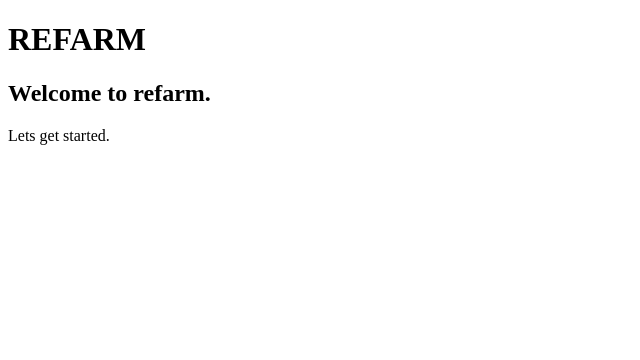
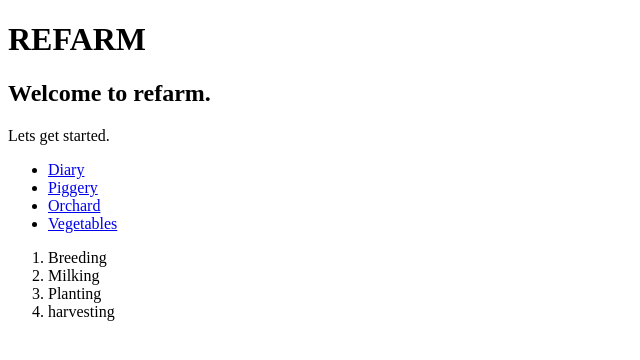
Before and after one commit to Biko23/refarm, a plain HTML site: page index.html in a window 1280 px wide. Shown: the whole page, without its empty margins (0-640 px from the left). Drawn offline with Linux system fonts and the light colour scheme.

Commit message:
Added links and lists

```diff
--- a/index.html
+++ b/index.html
@@ -5,9 +5,27 @@
 </head>
 <body>
 
+<!---This is the top of the web page.-->
 <h1>REFARM</h1>
 <h2>Welcome to refarm.</h2>
 <p>Lets get started.</p>
+<!-- lists of activities-->
+<ul>
+    <li>
+        <a href=https://www.google.com/imgres?imgurl=https%3A%2F%2Fmedia.mehrnews.com%2Fd%2F2020%2F02%2F04%2F4%2F3371550.jpg&imgrefurl=http%3A%2F%2Fwww.tehrantimes.com%2Fnews%2F444837%2FExports-of-dairy-products-to-reach-1m-tons-by-mid-March&tbnid=3nU01U5KdV3QtM&vet=12ahUKEwieqerdudPpAhURNBoKHbuiBxkQMygBegUIARC4AQ..i&docid=fhJp2sC3nf5LgM&w=800&h=557&q=dairy&ved=2ahUKEwieqerdudPpAhURNBoKHbuiBxkQMygBegUIARC4AQ>Diary</a></li>
+    <li>
+        <a href=https://www.google.com/imgres?imgurl=https%3A%2F%2Fwww.aboutuganda.com%2Fwp-content%2Fuploads%2Fpiggery-uganda.jpg&imgrefurl=https%3A%2F%2Fwww.aboutuganda.com%2Fuganda%2Fagriculture%2Fpig-farming-in-uganda&tbnid=rqrhxiQ_oWrLOM&vet=12ahUKEwi_05q1u9PpAhXX0oUKHdzvAfkQMygFegUIARDAAQ..i&docid=f-bOiVM2FAL3WM&w=500&h=400&q=piggery&ved=2ahUKEwi_05q1u9PpAhXX0oUKHdzvAfkQMygFegUIARDAAQ>Piggery</a></li>
+    <li>
+        <a href=https://www.google.com/imgres?imgurl=http%3A%2F%2Fwww.minnesotamonthly.com%2Fwp-content%2Fuploads%2Fsites%2F85%2F2018%2F09%2FFotolia_221387397_Subscription_XL-1.jpg&imgrefurl=https%3A%2F%2Fwww.minnesotamonthly.com%2Ftravel-recreation%2Fpick-your-own-apple-and-orchard%2F&tbnid=duPrri3ycKjBFM&vet=12ahUKEwjazLftu9PpAhUEihoKHe-gDCQQMygLegUIARDKAQ..i&docid=ydnopRepPBoLzM&w=1600&h=1067&q=orchard&ved=2ahUKEwjazLftu9PpAhUEihoKHe-gDCQQMygLegUIARDKAQ>Orchard</a></li>
+    <li>
+        <a href=https://www.google.com/imgres?imgurl=https%3A%2F%2Fimg.webmd.com%2Fdtmcms%2Flive%2Fwebmd%2Fconsumer_assets%2Fsite_images%2Farticle_thumbnails%2Fslideshows%2Fpowerhouse_vegetables_slideshow%2F650x350_powerhouse_vegetables_slideshow.jpg&imgrefurl=https%3A%2F%2Fwww.webmd.com%2Fdiet%2Fss%2Fslideshow-powerhouse-vegetables&tbnid=IsSeEwFE5fdZZM&vet=12ahUKEwjez7SuvNPpAhVRwoUKHbibBUEQMygBegUIARC5AQ..i&docid=01xi3cjzJple6M&w=650&h=350&q=vegetables&ved=2ahUKEwjez7SuvNPpAhVRwoUKHbibBUEQMygBegUIARC5AQ>Vegetables</a></li>
+</ul>
+<ol>
+    <li>Breeding</li>
+    <li>Milking</li>
+    <li>Planting</li>
+    <li>harvesting</li>
+</ol>
 
 </body>
 </html>
```
